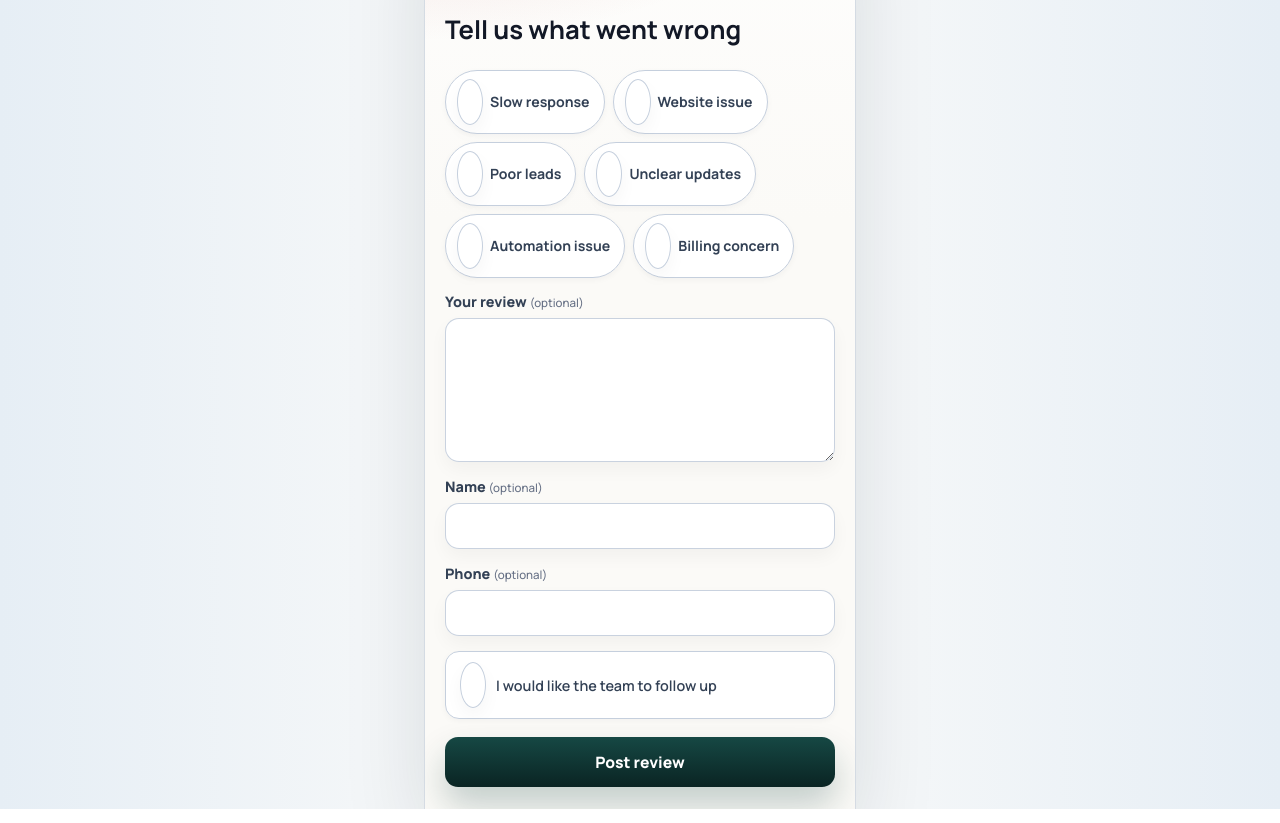
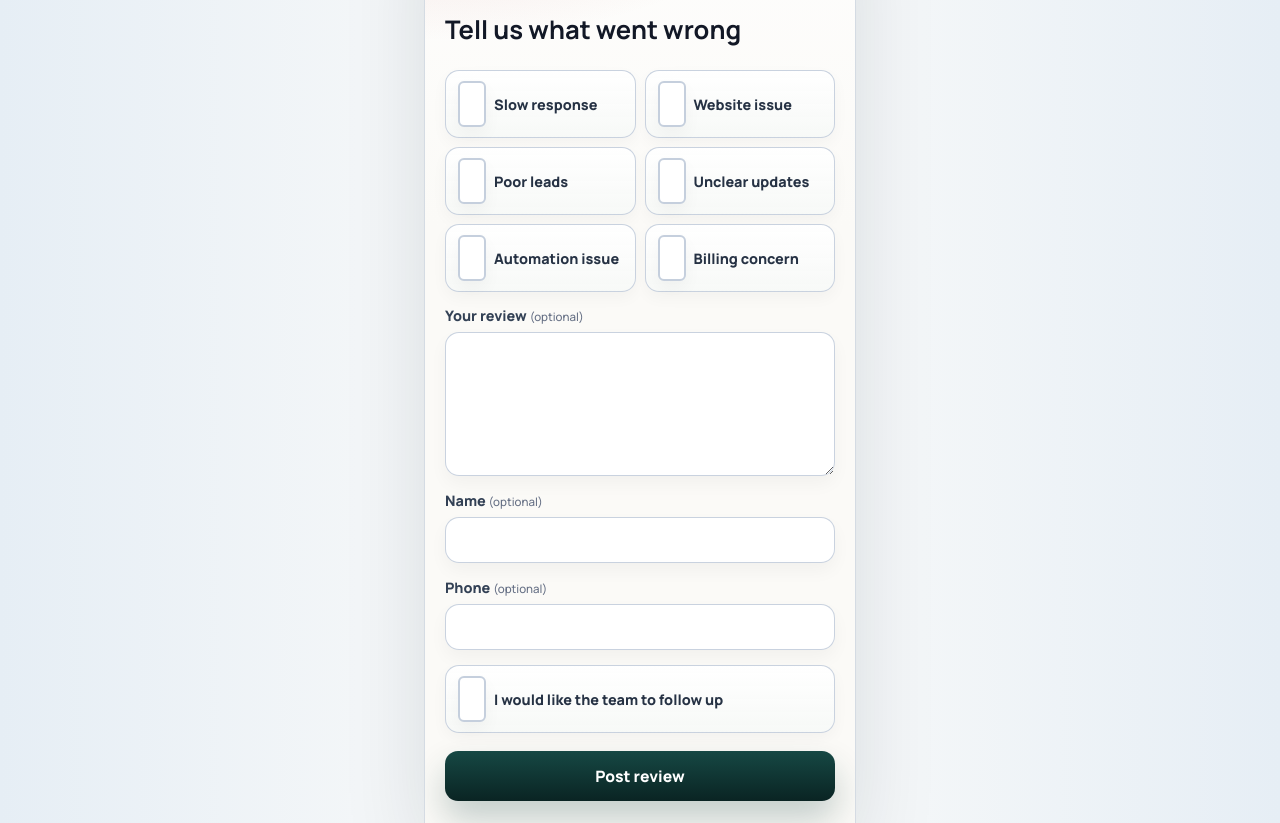
Before and after one commit to Latisha05/review-funnel, a website: page index.html in a window 1280 px wide. Both pictures are taken after a click on the button "1 star". Shown: the part 110-933 px from the top of the page. Drawn offline with Linux system fonts and the light colour scheme; no server answers.

Commit message:
Restore 2-col chip grid; fix only the checkbox stretching
Bring back the original chip layout and selected styling. Keep custom 20px
checkbox but pin it with flex:0 0 auto + min-width + align-self:center so it
no longer stretches to the chip height.

Co-Authored-By: Claude Opus 4.8 <noreply@anthropic.com>

```diff
--- a/styles.css
+++ b/styles.css
@@ -320,64 +320,54 @@ input.is-invalid {
 }
 
 .chip-grid {
-  display: flex;
-  flex-wrap: wrap;
-  gap: 8px;
+  display: grid;
+  grid-template-columns: repeat(2, minmax(0, 1fr));
+  gap: 9px;
   margin-bottom: 14px;
 }
 
-.chip-grid label {
-  display: inline-flex;
-  align-items: center;
-  gap: 7px;
-  width: auto;
-  border: 1.5px solid var(--line-strong);
-  border-radius: 999px;
-  padding: 8px 14px 8px 11px;
-  background: #ffffff;
-  color: #334155;
-  font-size: 0.88rem;
-  font-weight: 650;
-  line-height: 1.1;
-  cursor: pointer;
-  box-shadow: 0 2px 6px rgba(15, 23, 42, 0.04);
-  transition:
-    background 160ms ease,
-    border-color 160ms ease,
-    color 160ms ease,
-    box-shadow 160ms ease,
-    transform 200ms cubic-bezier(0.34, 1.56, 0.64, 1);
-}
-
+.chip-grid label,
 .inline-check {
   display: inline-flex;
   align-items: center;
-  gap: 10px;
+  gap: 8px;
   width: 100%;
-  min-height: 50px;
+  min-height: 54px;
   justify-content: flex-start;
-  border: 1.5px solid var(--line-strong);
+  border: 1px solid rgba(197, 207, 221, 0.92);
   border-radius: 14px;
-  padding: 10px 14px;
-  background: #ffffff;
-  color: #334155;
+  padding: 10px 12px;
+  background: linear-gradient(180deg, rgba(255, 255, 255, 0.98), rgba(247, 249, 247, 0.96));
+  color: #263244;
   font-size: 0.9rem;
-  font-weight: 600;
   cursor: pointer;
-  box-shadow: 0 2px 6px rgba(15, 23, 42, 0.04);
-  transition: background 160ms ease, border-color 160ms ease, color 160ms ease;
+  box-shadow: 0 6px 16px rgba(15, 23, 42, 0.035);
+  transition:
+    background 200ms ease,
+    border-color 200ms ease,
+    color 200ms ease,
+    box-shadow 200ms ease,
+    transform 280ms cubic-bezier(0.34, 1.56, 0.64, 1);
 }
 
 .chip-grid label:has(input:checked),
 .inline-check:has(input:checked) {
   border-color: var(--primary);
-  background: var(--primary);
-  color: #ffffff;
-  box-shadow: 0 6px 14px rgba(18, 61, 58, 0.2);
-}
-
-.chip-grid label:active {
-  transform: scale(0.96);
+  background: linear-gradient(180deg, #edf7f4, #e4f0ec);
+  color: var(--primary);
+  box-shadow: 0 12px 24px rgba(18, 61, 58, 0.11);
+  transform: translateY(-1px);
+}
+
+.chip-grid label:hover,
+.inline-check:hover {
+  border-color: var(--line-strong);
+  transform: translateY(-1px);
+}
+
+.chip-grid label:active,
+.inline-check:active {
+  transform: translateY(0) scale(0.99);
 }
 
 .chip-grid label:has(input:focus-visible),
@@ -386,18 +376,20 @@ input.is-invalid {
   outline-offset: 1px;
 }
 
-/* Compact circular check indicator inside each chip */
+/* Clean fixed-size checkbox that never stretches */
 .chip-grid input,
 .inline-check input {
   appearance: none;
   -webkit-appearance: none;
   flex: 0 0 auto;
-  width: 18px;
-  height: 18px;
+  width: 20px;
+  height: 20px;
+  min-width: 20px;
   margin: 0;
-  border: 1.5px solid var(--line-strong);
-  border-radius: 50%;
-  background: transparent;
+  align-self: center;
+  border: 2px solid var(--line-strong);
+  border-radius: 6px;
+  background: #ffffff;
   cursor: pointer;
   position: relative;
   transition: border-color 140ms ease, background 140ms ease;
@@ -407,20 +399,20 @@ input.is-invalid {
 .inline-check input::after {
   content: "";
   position: absolute;
-  top: 3px;
+  top: 2px;
   left: 6px;
-  width: 4px;
-  height: 8px;
-  border: solid var(--primary);
+  width: 5px;
+  height: 9px;
+  border: solid #ffffff;
   border-width: 0 2px 2px 0;
   transform: rotate(45deg) scale(0);
   transition: transform 140ms cubic-bezier(0.34, 1.56, 0.64, 1);
 }
 
-.chip-grid label:has(input:checked) input,
-.inline-check:has(input:checked) input {
-  background: #ffffff;
-  border-color: #ffffff;
+.chip-grid input:checked,
+.inline-check input:checked {
+  background: var(--primary);
+  border-color: var(--primary);
 }
 
 .chip-grid input:checked::after,
```
